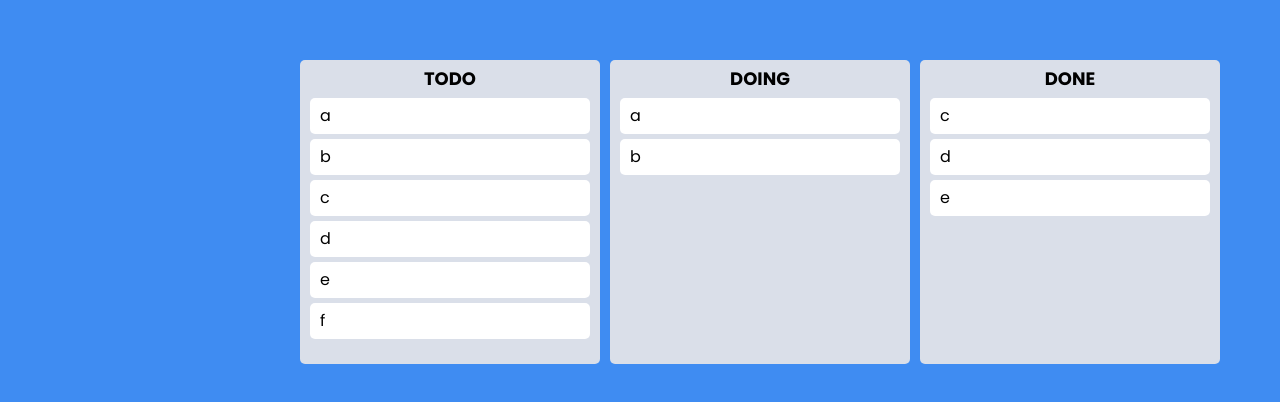
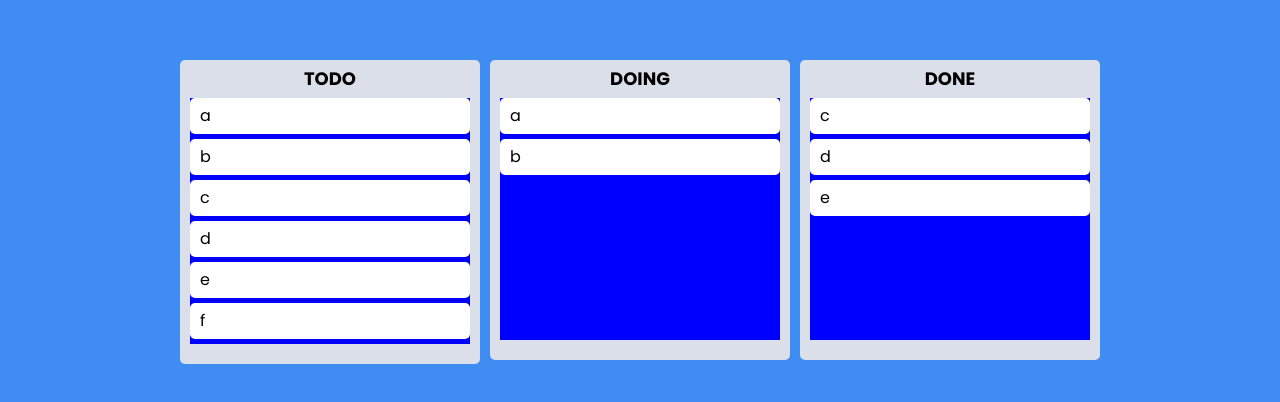
Before and after one commit to yujini-kim/todolist, a React (Create React App) app: page / in a window 1280 px wide. Shown: the part 188-590 px from the top of the page. Built offline with nearby package versions, Linux system fonts and the light colour scheme.

Commit message:
feat: 드래그 위치에 따라 색상 변경

```diff
--- a/src/App.tsx
+++ b/src/App.tsx
@@ -1,14 +1,12 @@
 import { DragDropContext, DropResult } from 'react-beautiful-dnd';
 import { useRecoilState } from 'recoil';
 import styled from 'styled-components';
-import { IToDoState, toDoState } from './atoms';
-
+import { toDoState } from './atoms';
 import Board from './component/Board';
 
 const Wrapper = styled.div`
   display: flex;
-  max-width: 680px;
-  width: 100%;
+  width: 100vw;
   margin: 0 auto;
   justify-content: center;
   align-items: center;
@@ -16,58 +14,45 @@ const Wrapper = styled.div`
 `;
 
 const Boards = styled.div`
-  display: grid;
+  display: flex;
+  justify-content: center;
+  align-items: flex-start;
   width: 100%;
   gap: 10px;
-  grid-template-columns: repeat(3, 1fr);
 `;
 
 function App() {
   const [toDos, setToDos] = useRecoilState(toDoState);
-  const onDragEnd = ({ draggableId, destination, source }: DropResult) => {
+  const onDragEnd = (info: DropResult) => {
+    const { destination, draggableId, source } = info;
     if (!destination) return;
-    setToDos((allBoards) => {
-      const copyToDos: IToDoState = {};
-      Object.keys(allBoards).forEach((toDosKey) => {
-        copyToDos[toDosKey] = [...allBoards[toDosKey]];
+    if (destination?.droppableId === source.droppableId) {
+      // same board movement.
+      setToDos((allBoards) => {
+        const boardCopy = [...allBoards[source.droppableId]];
+        boardCopy.splice(source.index, 1);
+        boardCopy.splice(destination?.index, 0, draggableId);
+        return {
+          ...allBoards,
+          [source.droppableId]: boardCopy,
+        };
       });
-      copyToDos[source.droppableId].splice(source.index, 1);
-      copyToDos[destination.droppableId].splice(
-        destination.index,
-        0,
-        draggableId
-      );
-      return copyToDos;
-    });
+    }
+    if (destination.droppableId !== source.droppableId) {
+      // cross board movement
+      setToDos((allBoards) => {
+        const sourceBoard = [...allBoards[source.droppableId]];
+        const destinationBoard = [...allBoards[destination.droppableId]];
+        sourceBoard.splice(source.index, 1);
+        destinationBoard.splice(destination?.index, 0, draggableId);
+        return {
+          ...allBoards,
+          [source.droppableId]: sourceBoard,
+          [destination.droppableId]: destinationBoard,
+        };
+      });
+    }
   };
-  // const onDragEnd = (info: DropResult) => {
-  //   const { destination, draggableId, source } = info;
-  //   if (!destination) return;
-  //   if (destination?.droppableId === source.droppableId) {
-  //     setToDos((allBoard) => {
-  //       const boardCopy = [...allBoard[source.droppableId]];
-  //       boardCopy.splice(source.index, 1);
-  //       boardCopy.splice(destination?.index, 0, draggableId);
-  //       return {
-  //         [source.droppableId]: boardCopy,
-  //         ...allBoard,
-  //       };
-  //     });
-  //   }
-  //   if(destination.droppableId !== source.droppableId){
-  //     setToDos((allBoard)=>{
-  //       const sourceBoard = [...allBoard[source.droppableId]];
-  //       const targetBoard = [...allBoard[destination.droppableId]]
-  //       sourceBoard.splice(source.index, 1)
-  //       targetBoard.splice(destination?.index, 0, draggableId);
-  //       return {
-  //         ...allBoard,
-  //         [source.droppableId]:sourceBoard,
-  //         [destination.droppableId]:targetBoard
-  //       }
-  //     })
-  //   }
-  // };
   return (
     <DragDropContext onDragEnd={onDragEnd}>
       <Wrapper>
--- a/src/component/Board.tsx
+++ b/src/component/Board.tsx
@@ -1,6 +1,6 @@
 import { Droppable } from 'react-beautiful-dnd';
 import styled from 'styled-components';
-import DragableCard from './DragableCard';
+import DraggableCard from './DraggableCard';
 
 const Wrapper = styled.div`
   width: 300px;
@@ -9,6 +9,8 @@ const Wrapper = styled.div`
   background-color: ${(props) => props.theme.boardColor};
   border-radius: 5px;
   min-height: 300px;
+  display: flex;
+  flex-direction: column;
 `;
 
 const Title = styled.h2`
@@ -16,6 +18,18 @@ const Title = styled.h2`
   font-weight: 600;
   margin-bottom: 10px;
   font-size: 18px;
+`;
+
+interface IAreaProps {
+  isDraggingFromThis: boolean;
+  isDraggingOver: boolean;
+}
+
+const Area = styled.div<IAreaProps>`
+  background-color: ${(props) =>
+    props.isDraggingOver ? 'pink' : props.isDraggingFromThis ? 'red' : 'blue'};
+  flex-grow: 1;
+  transition: background-color 0.3s ease-in-out;
 `;
 
 interface IBoardProps {
@@ -28,13 +42,18 @@ function Board({ toDos, boardId }: IBoardProps) {
     <Wrapper>
       <Title>{boardId}</Title>
       <Droppable droppableId={boardId}>
-        {(magic) => (
-          <div ref={magic.innerRef} {...magic.droppableProps}>
+        {(magic, info) => (
+          <Area
+            isDraggingOver={info.isDraggingOver}
+            isDraggingFromThis={Boolean(info.draggingFromThisWith)}
+            ref={magic.innerRef}
+            {...magic.droppableProps}
+          >
             {toDos.map((toDo, index) => (
-              <DragableCard key={toDo} index={index} toDo={toDo} />
+              <DraggableCard key={toDo} index={index} toDo={toDo} />
             ))}
             {magic.placeholder}
-          </div>
+          </Area>
         )}
       </Droppable>
     </Wrapper>
--- a/src/component/DragableCard.tsx
+++ b/src/component/DraggableCard.tsx
@@ -14,9 +14,13 @@ interface IProps {
   index: number;
 }
 
-const DragableCard = ({ toDo, index }: IProps) => {
+const DraggableCard = ({ toDo, index }: IProps) => {
   return (
-    <Draggable key={toDo} draggableId={toDo} index={index}>
+    <Draggable
+      key={`${index}-${toDo}`}
+      draggableId={`${index}-${toDo}`}
+      index={index}
+    >
       {(magic) => (
         <Card
           ref={magic.innerRef}
@@ -30,4 +34,4 @@ const DragableCard = ({ toDo, index }: IProps) => {
   );
 };
 
-export default React.memo(DragableCard);
+export default React.memo(DraggableCard);
```
